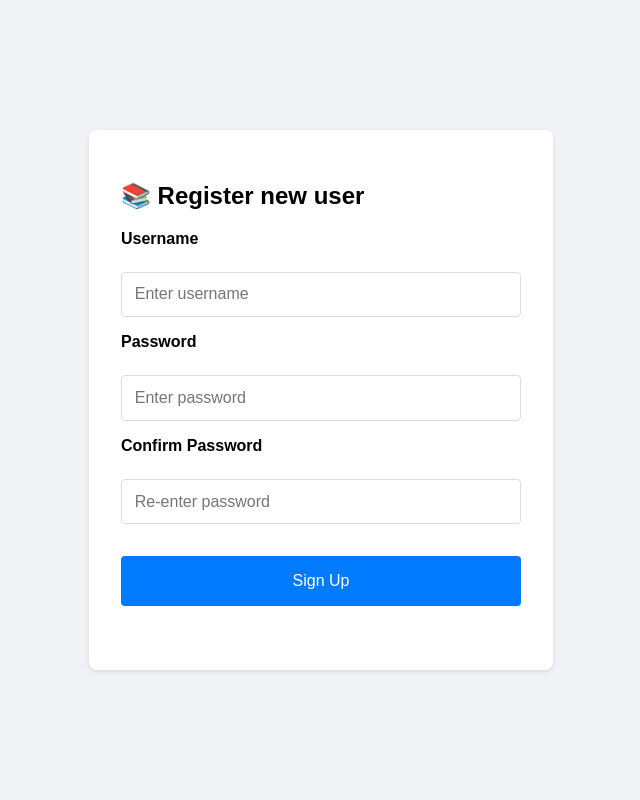
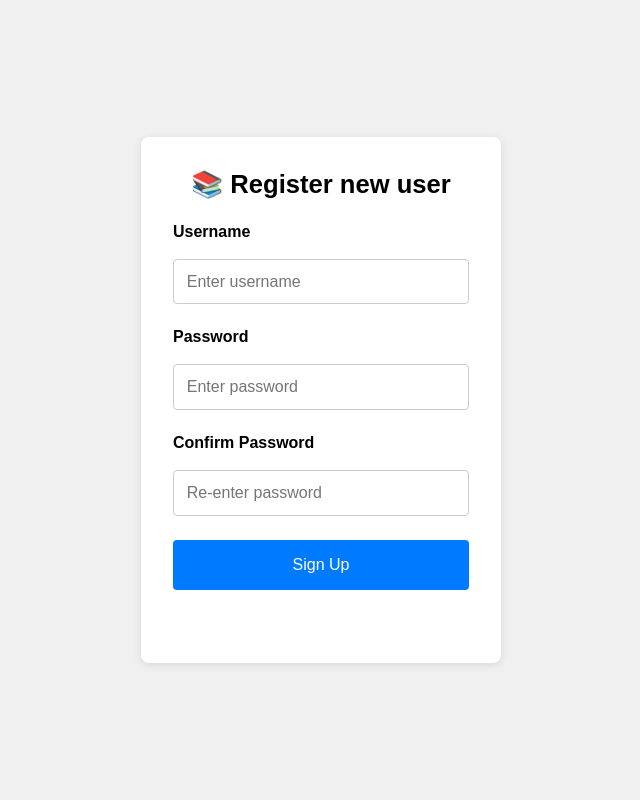
Before and after one commit to IgorCzudy/Books-Recomendation, a Spring Boot app: page /register in a window 1280 px wide. Shown: the whole page, without its empty margins (319-959 px from the left). Run offline with Spring Boot 4, Linux system fonts and the light colour scheme; some of the project's set-up classes (security, data sources, template engines, error pages and the like) are left out, and stand-ins take their place.

Commit message:
before comback

```diff
--- a/src/main/resources/static/css/register_style.css
+++ b/src/main/resources/static/css/register_style.css
@@ -1,68 +1,97 @@
-/* Basic styling for better presentation */
+* {
+  box-sizing: border-box;
+  margin: 0;
+  padding: 0;
+}
+
 body {
   font-family: Arial, sans-serif;
+  background-color: #f0f0f0;
   display: flex;
+  height: 100vh;
+  margin: 0;
+  align-items: center;
   justify-content: center;
-    align-items: center;
-    min-height: 100vh;
-    margin: 0;
-    background-color: #f0f2f5;
 }
 
 .register-container {
-    background: white;
-    padding: 2rem;
+  background: #ffffff;
+  padding: 2rem; /* Match login's padding */
   border-radius: 8px;
-    box-shadow: 0 2px 4px rgba(0, 0, 0, 0.1);
-    width: 100%;
-    max-width: 400px;
+  box-shadow: 0 2px 8px rgba(0, 0, 0, 0.1);
+  width: 360px;
 }
 
-form {
+.register-container form {
   display: flex;
   flex-direction: column;
-    gap: 1rem;
+  gap: 1rem; /* Match login's gap */
 }
 
-label {
-    font-weight: bold;
-    margin-bottom: 0.5rem;
+.register-container h2 {
+  text-align: center;
+  font-size: 1.6rem; /* Adjust size if needed */
+  margin-bottom: 1.5rem;
+  overflow: hidden;
+  text-overflow: ellipsis;
+  white-space: nowrap;
+  max-width: 100%; /* Ensures it fits inside the container */
 }
 
-input {
+
+.register-container label {
+  font-weight: bold;
+  margin-bottom: 2px;
+}
+
+.register-container input {
+  width: 100%;
   padding: 0.8rem;
-    border: 1px solid #ddd;
+  border: 1px solid #ccc;
   border-radius: 4px;
   font-size: 1rem;
+  transition: border-color 0.2s ease-in-out;
+  margin-bottom: 0.5rem; /* Adds spacing between inputs */
 }
 
-button {
+.register-container input:focus {
+  border-color: #007bff;
+  outline: none;
+  box-shadow: 0 0 5px rgba(0, 123, 255, 0.3);
+}
+
+.register-container button {
+  width: 100%;
+  padding: 1rem;
   background-color: #007bff;
-    color: white;
-    padding: 1rem;
   border: none;
+  color: #fff;
+  font-size: 1rem;
   border-radius: 4px;
   cursor: pointer;
-    font-size: 1rem;
-    margin-top: 1rem;
+  transition: background-color 0.2s ease-in-out;
 }
 
-button:hover {
+.register-container button:hover {
   background-color: #0056b3;
 }
 
 .message {
+  padding: 0.8rem;
+  border-radius: 4px;
+  text-align: center;
+  font-weight: bold;
   margin-top: 1rem;
-    padding: 0.5rem;
-    border-radius: 4px;
 }
 
 .error {
-    color: #dc3545;
+  color: #721c24;
   background-color: #f8d7da;
+  border: 1px solid #f5c6cb;
 }
 
 .success {
-    color: #28a745;
+  color: #155724;
   background-color: #d4edda;
+  border: 1px solid #c3e6cb;
 }
--- a/src/main/resources/static/js/register.js
+++ b/src/main/resources/static/js/register.js
@@ -1,14 +1,12 @@
 
-// Listen for the form's submit event
 document.getElementById('registerForm').addEventListener('submit', function (e) {
-  e.preventDefault(); // Prevent the default form submission
-  // Gather form data
+  e.preventDefault();
+
   const username = document.getElementById('username').value;
   const password = document.getElementById('password').value;
   const repeatedPassword = document.getElementById('repeatedPassword').value;
 
-  // Send a POST request using the Fetch API
-  fetch('/api/register', {  // Change '/register' to your actual registration endpoint
+  fetch('/api/register', {
     method: 'POST',
     headers: {
       'Content-Type': 'application/json'
@@ -19,13 +17,13 @@ document.getElementById('registerForm').addEventListener('submit', function (e)
     if (!response.ok) {
       throw new Error('Network response was not ok');
     }
-    return response.text();  // or response.json() if expecting JSON
+    return response.json();
   })
   .then(data => {
     document.getElementById('message').innerText = 'Signup successful!';
     setTimeout(() => {
         window.location.href = "/login";
-    }, 500); // 1500ms = 1.5 seconds
+    }, 500);
 
   })
   .catch(error => {
```
Also changed, not shown: src/main/resources/static/css/index_style.css (+17 -7 lines), src/main/resources/static/css/login_style.css (+49 -12 lines), src/main/resources/static/js/login.js (+5 -15 lines), src/main/resources/templates/index.html (+10 -8 lines). Lines whose indentation alone changed are shown as unchanged.
